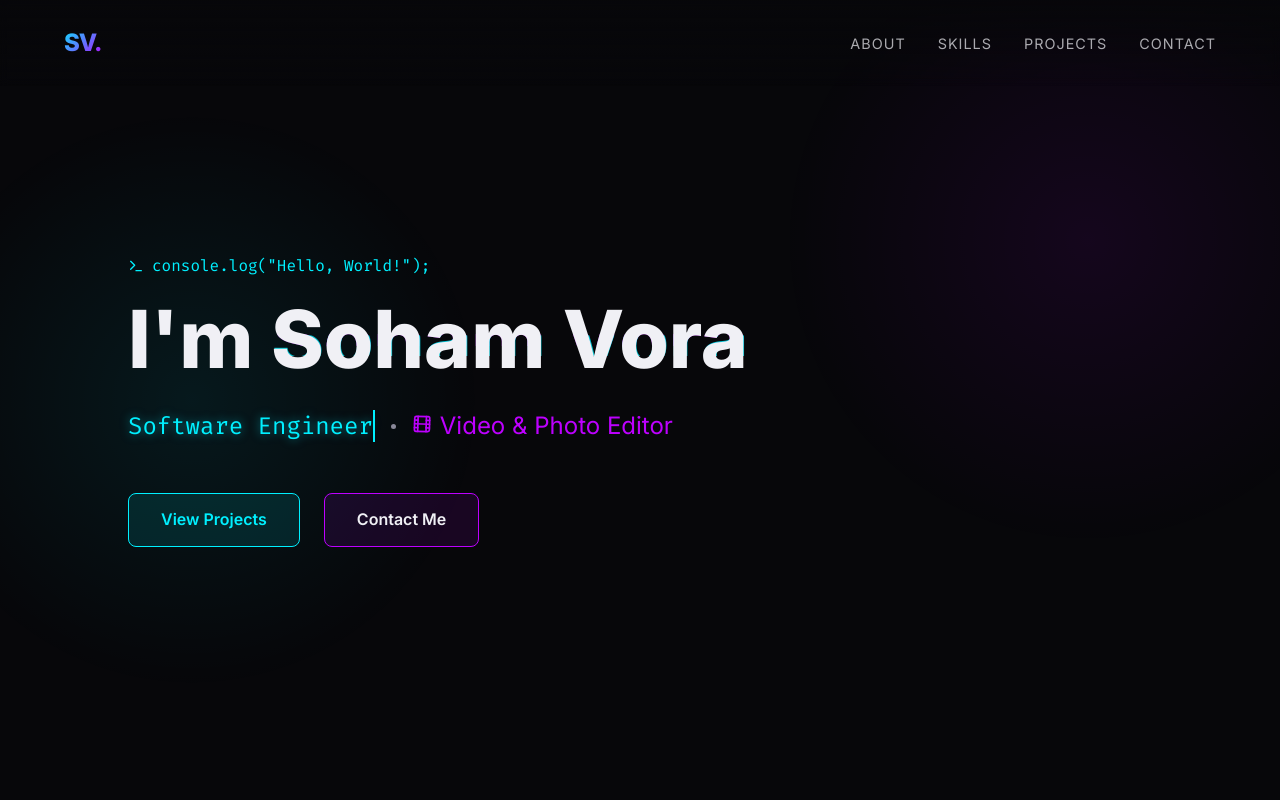
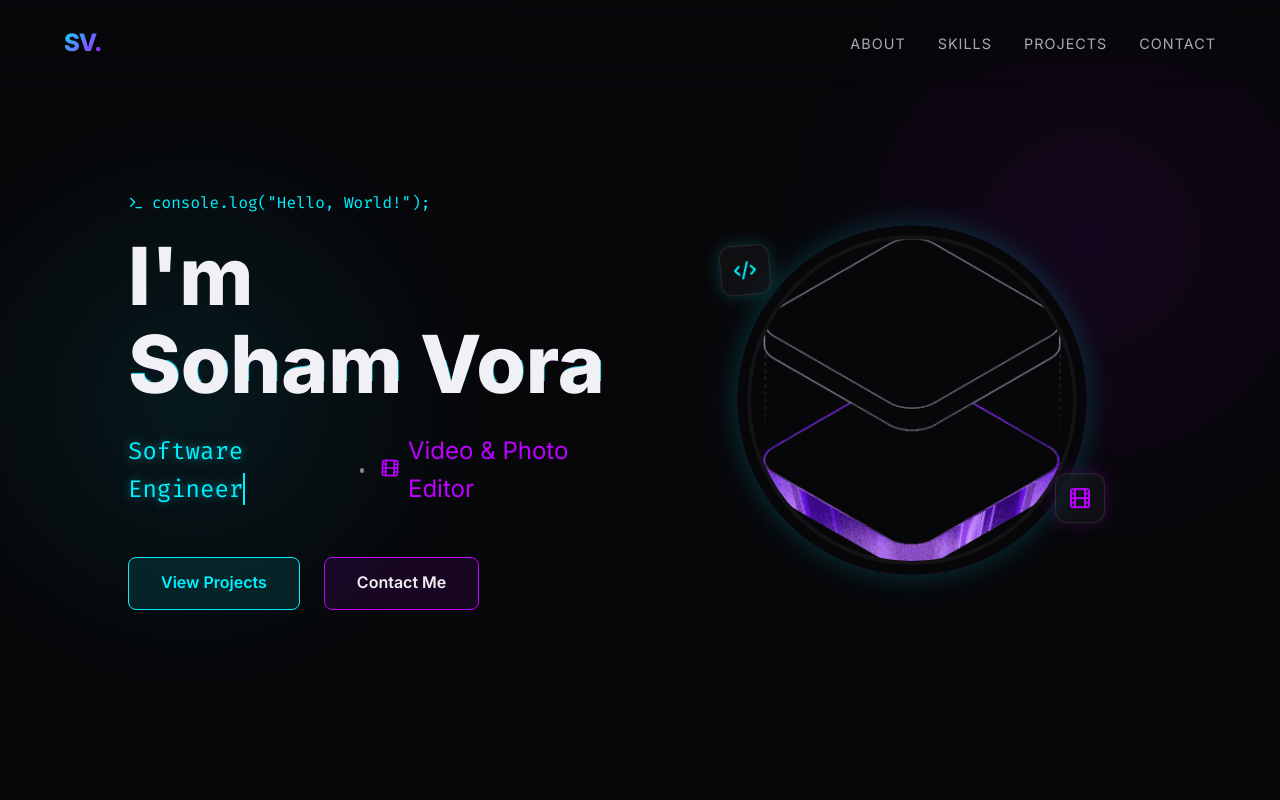
Before and after one commit to Soham-0207/Portfolio, a React (Vite) app: page / in a window 1280 px wide. Shown: the top 800 px of the page. Built offline with nearby package versions, Linux system fonts and the light colour scheme.

Commit message:
Add profile photo to Hero section with floating animations

```diff
--- a/src/App.css
+++ b/src/App.css
@@ -55,6 +55,86 @@
   background:
     radial-gradient(circle at 15% 50%, rgba(0, 240, 255, 0.08), transparent 25%),
     radial-gradient(circle at 85% 30%, rgba(189, 0, 255, 0.08), transparent 25%);
+}
+
+.hero-content {
+  display: flex;
+  align-items: center;
+  justify-content: space-between;
+  gap: 4rem;
+  width: 100%;
+}
+
+.hero-text-side {
+  flex: 1;
+  max-width: 650px;
+}
+
+.hero-image-side {
+  flex: 1;
+  display: flex;
+  justify-content: center;
+  align-items: center;
+  position: relative;
+}
+
+.hero-image-wrapper {
+  position: relative;
+  width: 350px;
+  height: 350px;
+  border-radius: 50%;
+  padding: 10px;
+  background: linear-gradient(135deg, rgba(0, 240, 255, 0.4), rgba(189, 0, 255, 0.4));
+  box-shadow: 0 0 30px rgba(0, 240, 255, 0.2), inset 0 0 20px rgba(189, 0, 255, 0.2);
+  display: flex;
+  justify-content: center;
+  align-items: center;
+}
+
+.hero-image-wrapper::before {
+  content: '';
+  position: absolute;
+  top: 0; left: 0; right: 0; bottom: 0;
+  border-radius: 50%;
+  background: var(--bg-main);
+  z-index: 0;
+}
+
+.hero-img {
+  width: 100%;
+  height: 100%;
+  object-fit: cover;
+  border-radius: 50%;
+  z-index: 1;
+  border: 4px solid rgba(255, 255, 255, 0.05);
+}
+
+.floating-icon {
+  position: absolute;
+  width: 50px;
+  height: 50px;
+  border-radius: 12px;
+  display: flex;
+  justify-content: center;
+  align-items: center;
+  background: rgba(255, 255, 255, 0.03);
+  backdrop-filter: blur(10px);
+  border: 1px solid rgba(255, 255, 255, 0.1);
+  z-index: 2;
+}
+
+.icon-cyan {
+  top: 10%;
+  left: -5%;
+  color: var(--accent-cyan);
+  box-shadow: 0 0 15px rgba(0, 240, 255, 0.2);
+}
+
+.icon-purple {
+  bottom: 15%;
+  right: -5%;
+  color: var(--accent-purple);
+  box-shadow: 0 0 15px rgba(189, 0, 255, 0.2);
 }
 .hero-subtitle {
   font-size: 1rem;
@@ -240,9 +320,27 @@
 }
 
 /* Mobile Responsiveness */
+@media (max-width: 968px) {
+  .hero-content {
+    flex-direction: column-reverse;
+    text-align: center;
+    gap: 3rem;
+    margin-top: 2rem;
+  }
+  .hero-text-side {
+    display: flex;
+    flex-direction: column;
+    align-items: center;
+  }
+  .hero-image-wrapper {
+    width: 250px;
+    height: 250px;
+  }
+}
+
 @media (max-width: 768px) {
   .hero-title { font-size: 3rem; }
-  .hero-roles { flex-direction: column; align-items: flex-start; gap: 0.5rem; }
+  .hero-roles { flex-direction: column; align-items: center; gap: 0.5rem; }
   .role-separator { display: none; }
   .skills-grid { grid-template-columns: 1fr; }
   .nav-links { display: none; }
--- a/src/App.jsx
+++ b/src/App.jsx
@@ -2,6 +2,7 @@ import { useState, useEffect } from 'react';
 import { Terminal, Film, Code2, Scissors, MonitorPlay, ExternalLink, Mail, Camera } from 'lucide-react';
 import { motion } from 'framer-motion';
 import CustomCursor from './CustomCursor';
+import heroImg from './assets/hero.png';
 import './App.css';
 
 function App() {
@@ -69,6 +70,7 @@ function App() {
       <section className="hero">
         <div className="hero-bg"></div>
         <div className="hero-content">
+          <div className="hero-text-side">
             <motion.div
               className="hero-subtitle mono"
               initial={{ opacity: 0 }}
@@ -132,6 +134,35 @@ function App() {
                 Contact Me
               </motion.a>
             </motion.div>
+          </div>
+
+          <motion.div
+            className="hero-image-side"
+            initial={{ opacity: 0, scale: 0.8, rotate: -5 }}
+            animate={{ opacity: 1, scale: 1, rotate: 0 }}
+            transition={{ duration: 1, type: "spring", stiffness: 80, delay: 0.2 }}
+          >
+            <div className="hero-image-wrapper">
+              <img src={heroImg} alt="Soham Vora" className="hero-img" />
+
+              <motion.div
+                className="floating-icon icon-cyan"
+                animate={{ y: [0, -15, 0], rotate: [0, 10, -10, 0] }}
+                transition={{ duration: 4, repeat: Infinity, ease: "easeInOut" }}
+              >
+                <Code2 size={24} />
+              </motion.div>
+
+              <motion.div
+                className="floating-icon icon-purple"
+                animate={{ y: [0, 15, 0], rotate: [0, -10, 10, 0] }}
+                transition={{ duration: 5, repeat: Infinity, ease: "easeInOut", delay: 1 }}
+              >
+                <Film size={24} />
+              </motion.div>
+            </div>
+          </motion.div>
+
         </div>
       </section>
 
```
Lines whose indentation alone changed are shown as unchanged.
